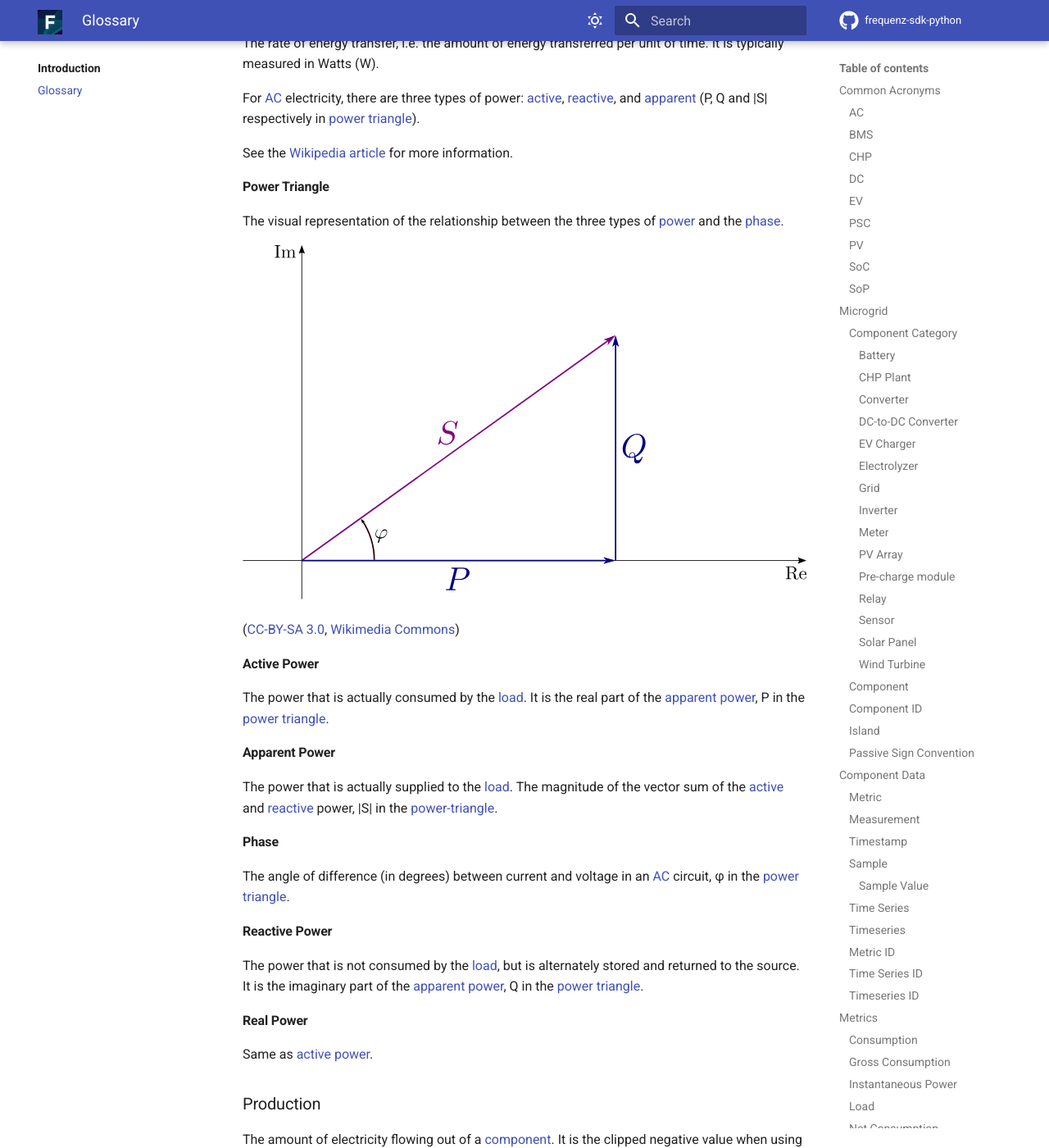
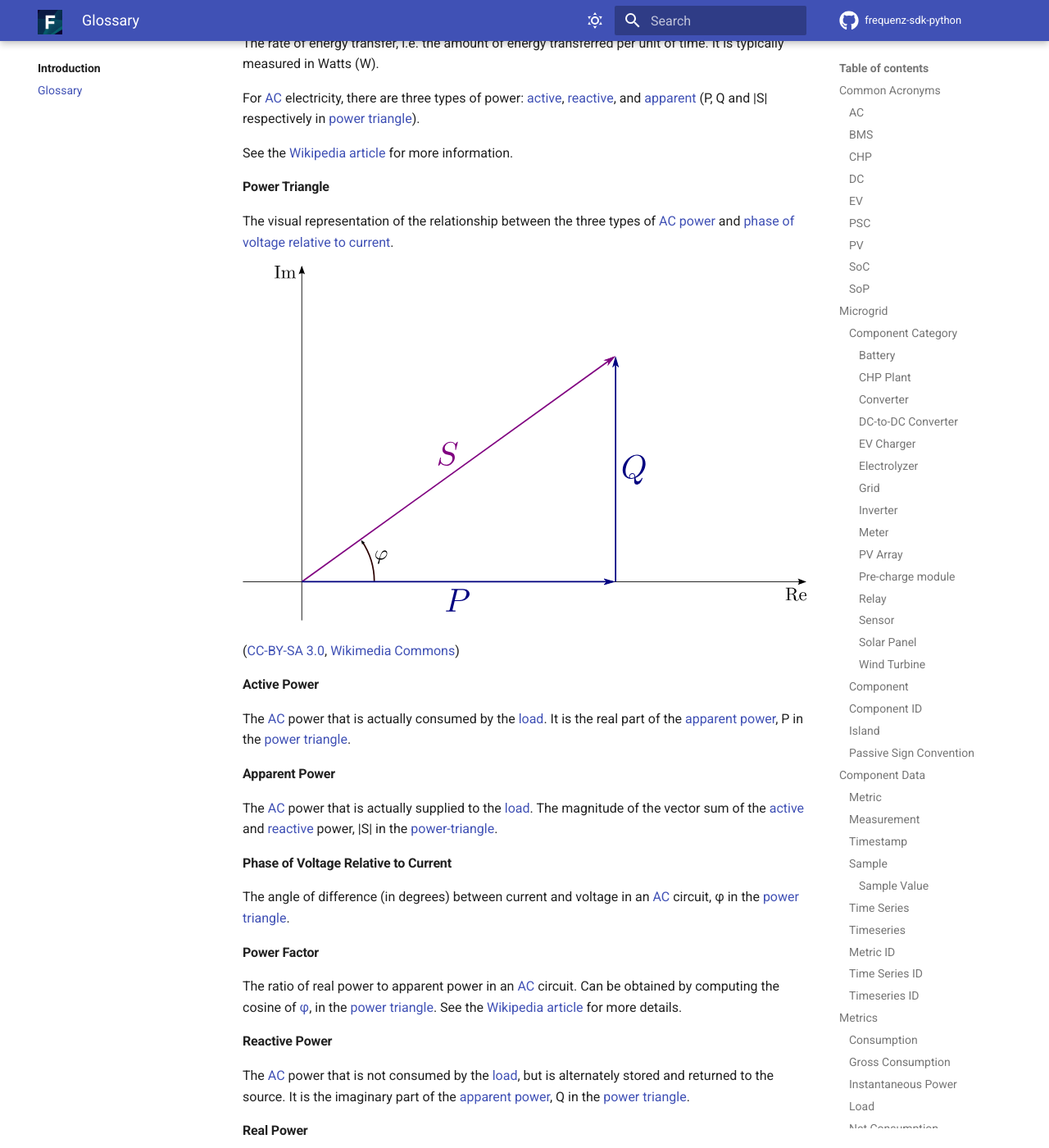
Before and after one commit to frequenz-floss/frequenz-sdk-python, an MkDocs documentation site: the page built from docs/intro/glossary.md, in a window 1280 px wide and 1400 px high, scrolled down 6376 px. Shown: the whole window at 82% size. Built offline with MkDocs 1.6.1 and Material for MkDocs 9.7.7, drawn with Linux system fonts in a browser that asks for light colours; comment, search, counter and statistics services are not loaded; the version menu is left out.

Commit message:
Improve definition of phase
Also add power factor and improve other power definitions.

Signed-off-by: Leandro Lucarella <luca-frequenz@llucax.com>

```diff
--- a/docs/intro/glossary.md
+++ b/docs/intro/glossary.md
@@ -245,7 +245,7 @@ See the [Wikipedia article](https://en.wikipedia.org/wiki/AC_power) for more inf
 
 #### Power Triangle
 
-The visual representation of the relationship between the three types of [power](#power) and the [phase](#phase).
+The visual representation of the relationship between the three types of [AC](#ac) [power](#power) and [phase of voltage relative to current](#phase-of-voltage-relative-to-current).
 
 ![Power triangle](../img/power-triangle.svg)
 
@@ -253,19 +253,23 @@ The visual representation of the relationship between the three types of [power]
 
 #### Active Power
 
-The power that is actually consumed by the [load](#load). It is the real part of the [apparent power](#apparent-power), P in the [power triangle](#power-triangle).
+The [AC](#ac) power that is actually consumed by the [load](#load). It is the real part of the [apparent power](#apparent-power), P in the [power triangle](#power-triangle).
 
 #### Apparent Power
 
-The power that is actually supplied to the [load](#load). The magnitude of the vector sum of the [active](#active-power) and [reactive](#reactive-power) power, |S| in the [power-triangle](#power-triangle).
+The [AC](#ac) power that is actually supplied to the [load](#load). The magnitude of the vector sum of the [active](#active-power) and [reactive](#reactive-power) power, |S| in the [power-triangle](#power-triangle).
 
-#### Phase
+#### Phase of Voltage Relative to Current
 
 The angle of difference (in degrees) between current and voltage in an [AC](#ac) circuit, φ in the [power triangle](#power-triangle).
 
+#### Power Factor
+
+The ratio of real power to apparent power in an [AC](#ac) circuit. Can be obtained by computing the cosine of  [φ](#phase-of-voltage-relative-to-current), in the [power triangle](#power-triangle). See the [Wikipedia article](https://en.wikipedia.org/wiki/Power_factor) for more details.
+
 #### Reactive Power
 
-The power that is not consumed by the [load](#load), but is alternately stored and returned to the source. It is the imaginary part of the [apparent power](#apparent-power), Q in the [power triangle](#power-triangle).
+The [AC](#ac) power that is not consumed by the [load](#load), but is alternately stored and returned to the source. It is the imaginary part of the [apparent power](#apparent-power), Q in the [power triangle](#power-triangle).
 
 #### Real Power
 
```
